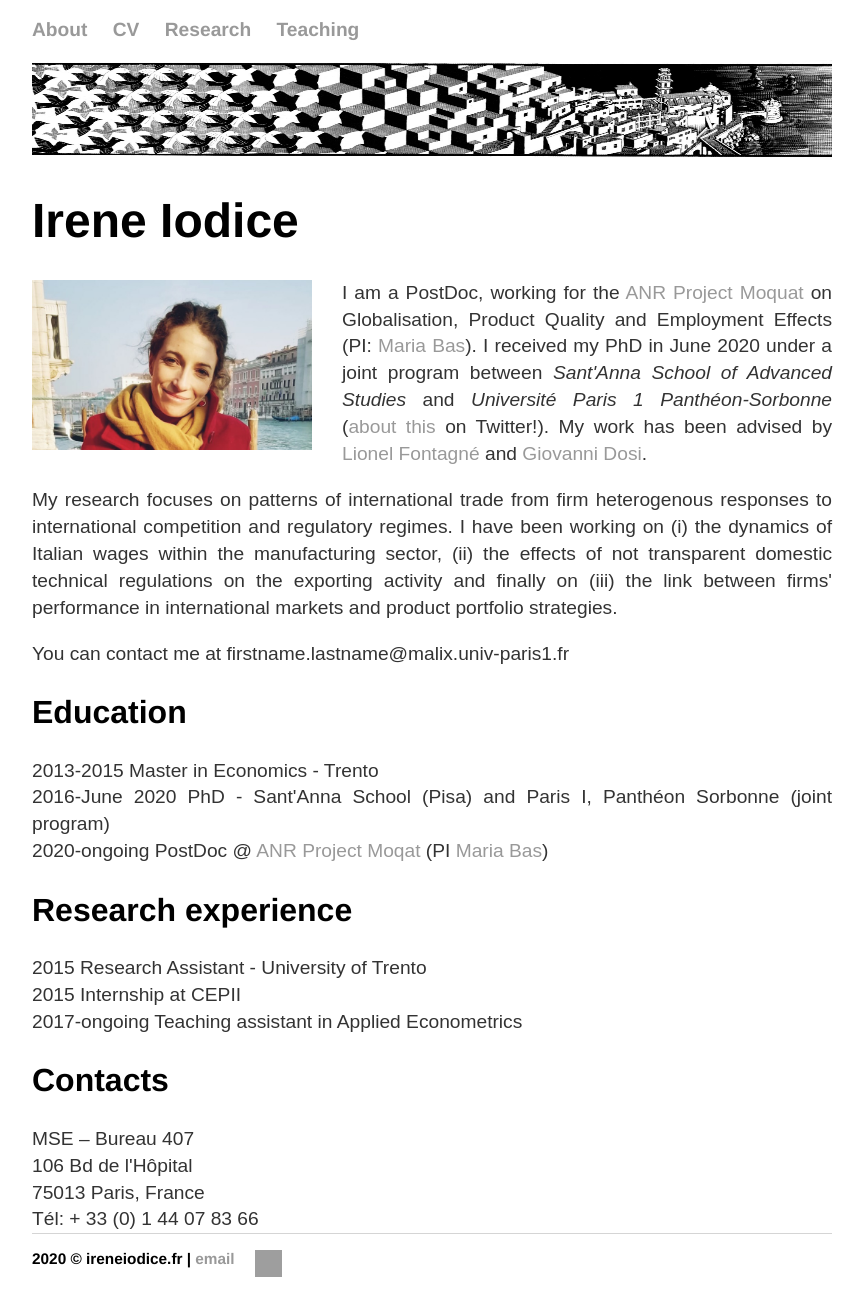
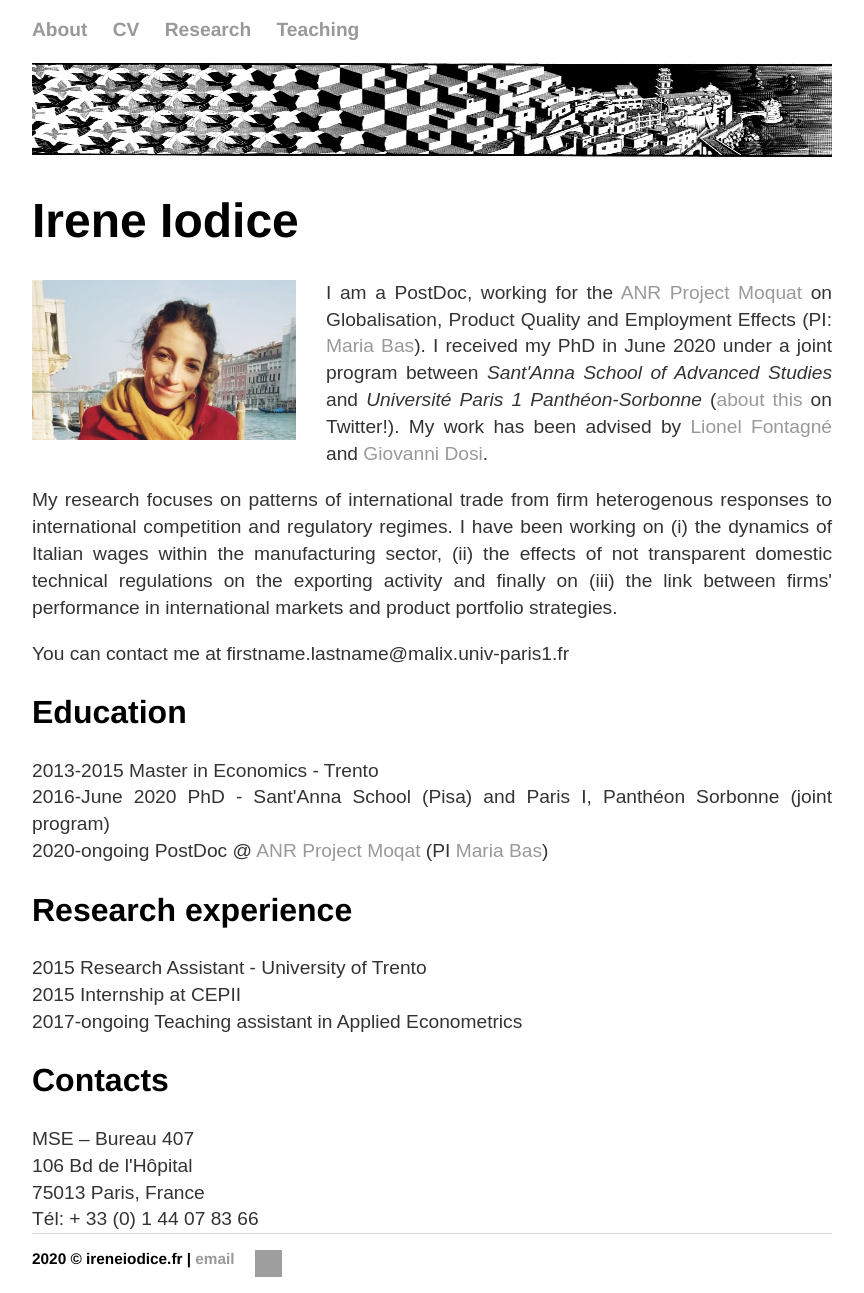
Before and after one commit to ioire/ioire.github.io, a Jekyll site: the page built from index.html, in a window 1280 px wide. Shown: the whole page, without its empty margins (208-1072 px from the left). Built offline with Jekyll 4.4.1, drawn with Linux system fonts in a browser that asks for light colours; grey boxes are pictures that could not be loaded.

Commit message:
Update index.html

```diff
--- a/index.html
+++ b/index.html
@@ -19,7 +19,7 @@
 	<img src="images/escher-metamorphose.png" width="800" height="100" align="middle">
 	<h1>Irene Iodice</h1>
 
-	<img src="images/pi.jpg" align="left"  width="35%" height="35%" style="margin: 0px 30px 10px 0px;"/> <p>  I am a PostDoc, working for the <a href="https://anr.fr/en/funded-projects-and-impact/funded-projects/project/funded/project/b2d9d3668f92a3b9fbbf7866072501ef-cda581fc05/?tx_anrprojects_funded%5Bcontroller%5D=Funded&cHash=804764a3977ed68aa6cdacba9bac0770">ANR Project Moquat</a>
+	<img src="images/pi.jpg" align="left"  width="33%" height="33%" style="margin: 0px 30px 10px 0px;"/> <p>  I am a PostDoc, working for the <a href="https://anr.fr/en/funded-projects-and-impact/funded-projects/project/funded/project/b2d9d3668f92a3b9fbbf7866072501ef-cda581fc05/?tx_anrprojects_funded%5Bcontroller%5D=Funded&cHash=804764a3977ed68aa6cdacba9bac0770">ANR Project Moquat</a>
 		on Globalisation, Product Quality and Employment Effects (PI: <a href="https://sites.google.com/site/basmaria80/">Maria Bas</a>). I received my PhD in June 2020 under a joint program between <em>Sant'Anna School of Advanced Studies</em> and <em>Université Paris 1 Panthéon-Sorbonne</em>
 		(<a href="https://twitter.com/LisandraFlach/status/1271089604712632320">about this</a> on Twitter!). My work has been advised by <a href="http://www.lionel-fontagne.eu/">Lionel Fontagné</a>  and
 		<a href="https://scholar.google.it/citations?user=jODHZ90AAAAJ&hl=en">Giovanni Dosi</a>.<p>
```
